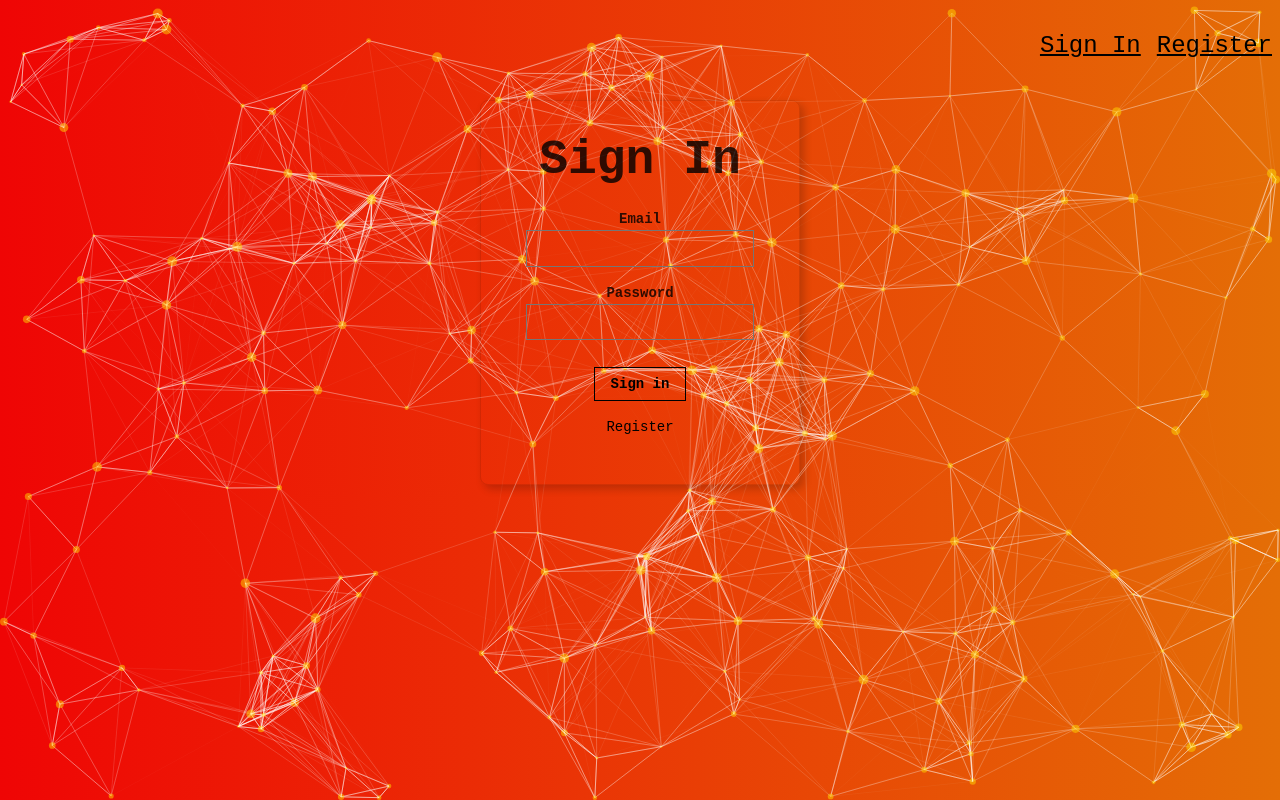
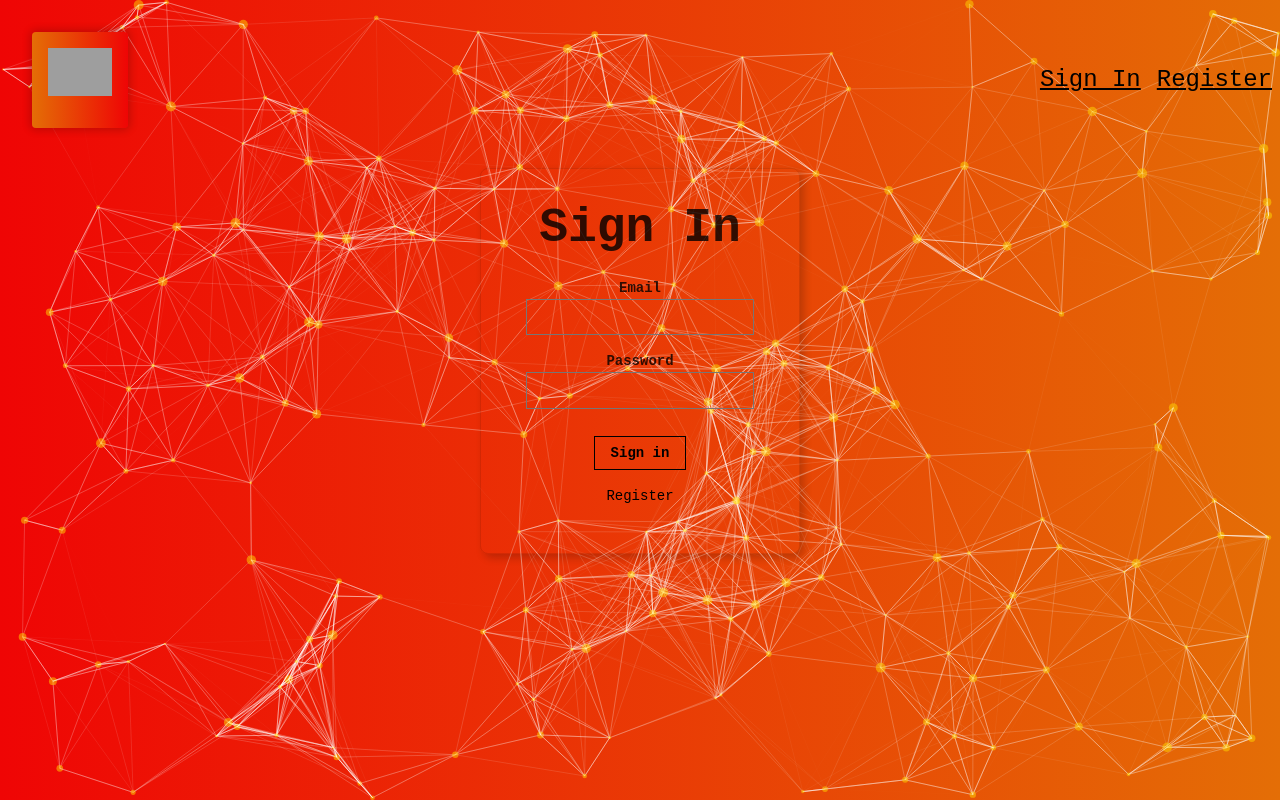
Before and after one commit to TshepoMasuku/feycbox, a React (Create React App) app: page / in a window 1280 px wide. Built offline with nearby package versions, Linux system fonts and the light colour scheme; grey boxes are pictures that could not be loaded.

Commit message:
fixing deployment issues

```diff
--- a/package.json
+++ b/package.json
@@ -9,9 +9,9 @@
     "clarifai": "^2.9.1",
     "react": "^18.2.0",
     "react-dom": "^18.2.0",
+    "react-parallax-tilt": "^1.7.40",
     "react-responsive-modal": "^6.1.0",
     "react-scripts": "^5.0.1",
-    "react-tilt": "^0.1.4",
     "react-tsparticles": "^2.7.1",
     "serve": "^14.1.2",
     "tachyons": "^4.12.0",
--- a/src/App.js
+++ b/src/App.js
@@ -1,7 +1,6 @@
 import React from 'react';
 import ParticlesCanvas from "./components/tsParticles/ParticlesCanvas";
 import Navigation from './components/Navigation/Navigation.js';
-import Logo from './components/Logo/Logo.js';
 import ImageLinkForm from './components/ImageLinkForm/ImageLinkForm.js';
 import Rank from './components/Rank/Rank.js';
 import FaceRecognition from './components/FaceRecognition/FaceRecognition.js';
@@ -70,9 +69,12 @@ class App extends React.Component {
 
   onPictureSubmit = () => {
     this.setState({imageURL: this.state.input})
-    fetch(`${process.env.REACT_APP_API_URL}imageURL`, {
+    fetch(process.env.REACT_APP_API_URL+"/imageURL", {
       method:"post",
-      headers:{"Content-Type": "application/json"},
+      headers:{
+        "Content-Type": "application/json",
+        "Accept": "application/json"
+      },
       body: JSON.stringify({
         input: this.state.input
       })
@@ -82,9 +84,12 @@ class App extends React.Component {
         (response) => {
           // console.log('CLARIFAI API response is....',response);
           if(response !== "unable to work with API."){
-            fetch(`${process.env.REACT_APP_API_URL}image`, {
+            fetch(process.env.REACT_APP_API_URL+"/image", {
               method:"put",
-              headers:{"Content-Type": "application/json"},
+              headers:{
+                "Content-Type": "application/json",
+                "Accept": "application/json"
+              },
               body: JSON.stringify({
                 id: this.state.user.id
               })
@@ -128,7 +133,6 @@ class App extends React.Component {
         <Navigation onRouteChange={this.onRouteChange} isSignedIn={isSignedIn} />
         {route === 'signedIn'
         ? <div>
-            <Logo />
             <Rank name={user.name} surname={user.surname} entries={user.entries} />
             <ImageLinkForm onInputChange={this.onInputChange} onPictureSubmit={this.onPictureSubmit} />
             <FaceRecognition box={box} imageURL={imageURL} />
--- a/src/components/Logo/Logo.js
+++ b/src/components/Logo/Logo.js
@@ -1,24 +1,23 @@
 import React from 'react'
-import Tilt from 'react-tilt';
+import Tilt from 'react-parallax-tilt';
 import brain from './brain.png';
 
 function Logo() {
     return (
-        <div className='logo ma4 mt0' style={{zIndex: 1, position: "relative"}}>
+        <div style={{margin: "2rem", zIndex: 1, position: "relative"}}>
             <Tilt
-                className='Tilt br2 shadow-2'
-                options={{ max: 45 }}
+                className='br2 shadow-2'
+                scale={1.11} transitionSpeed={2500}
                 style={{
-                    height: 100,
-                    width: 100,
+                    height: "6rem",
+                    width: "6rem",
                     background: 'linear-gradient(to right, rgb(228, 110, 6), rgb(239, 5, 5))'
                 }}
             >
-                <div className='Tilt-inner pa3'>
+                <div className='pa3'>
                     <img
                         alt="LOGO"
                         src={brain}
-                        style={{ paddingTop: '2px' }}
                     />
                 </div>
             </Tilt>
--- a/src/components/Logo/logo.css
+++ /dev/null
@@ -1,6 +0,0 @@
-.logo {
-    background: linear-gradient(to right, rgb(228, 110, 6), rgb(239, 5, 5));
-    display: flex;
-    justify-content: center;
-    align-items: center;
-}
--- a/src/components/Navigation/Navigation.js
+++ b/src/components/Navigation/Navigation.js
@@ -1,9 +1,12 @@
-import React from 'react'
+import React from 'react';
+import Logo from "../Logo/Logo";
 
 function Navigation({ onRouteChange, isSignedIn }) {
     if(isSignedIn){
         return (
-            <nav style={{display: 'flex', justifyContent:'flex-end'}}>
+            <header style={{display:'flex', justifyContent:'space-between'}}>
+                <Logo />
+                <nav style={{display:'flex', justifyContent:'flex-end', alignItems: "center"}}>
                     <p
                         onClick={() => onRouteChange('loggedOut')}
                         className='f3 link dim black underline pa2 pointer'
@@ -12,10 +15,13 @@ function Navigation({ onRouteChange, isSignedIn }) {
                         Sign Out
                     </p>
                 </nav>
+            </header>
         )
     } else {
         return (
-            <nav style={{display: 'flex', justifyContent:'flex-end'}}>
+            <header style={{display:'flex', justifyContent:'space-between'}}>
+                <Logo />
+                <nav style={{display:'flex', justifyContent:'flex-end', alignItems: "center"}}>
                     <p
                         onClick={() => onRouteChange('loggedOut')}
                         className='f3 link dim black underline pa2 pointer'
@@ -31,6 +37,7 @@ function Navigation({ onRouteChange, isSignedIn }) {
                         Register
                     </p>
                 </nav>
+            </header>
         )
     }
 }
--- a/src/components/Register/Register.js
+++ b/src/components/Register/Register.js
@@ -30,9 +30,12 @@ class Register extends React.Component {
     }
     onSubmitRegister(){
         const { name,surname,email,password } = this.state;
-        fetch(`${process.env.REACT_APP_API_URL}register`, {
+        fetch(process.env.REACT_APP_API_URL+"/register", {
             method: "post",
-            headers: {"Content-Type": "application/json"},
+            headers: {
+                "Content-Type": "application/json",
+                "Accept": "application/json"
+            },
             body: JSON.stringify({
                 name: name,
                 surname: surname,
--- a/src/components/SignIn/SignIn.js
+++ b/src/components/SignIn/SignIn.js
@@ -20,9 +20,12 @@ class SignIn extends React.Component {
     }
     onSubmitSignIn(){
         const { signInEmail,signInPassword } = this.state;
-        fetch(`${process.env.REACT_APP_API_URL}signIn`, {
+        fetch(process.env.REACT_APP_API_URL+"/signIn", {
             method: "post",
-            headers: {"Content-Type": "application/json"},
+            headers: {
+                "Content-Type": "application/json",
+                "Accept": "application/json"
+            },
             body: JSON.stringify({
                 email: signInEmail,
                 password: signInPassword
--- a/src/components/tsParticles/particleAttributes.json
+++ b/src/components/tsParticles/particleAttributes.json
@@ -7,7 +7,7 @@
                 "mode": "push"
             },
             "onHover": {
-                "enable": true,
+                "enable": false,
                 "mode": "repulse"
             },
             "resize": true
```
Also changed, not shown: 1 other file (tests, documents, lock files or other folders). Lines whose indentation alone changed are shown as unchanged.
